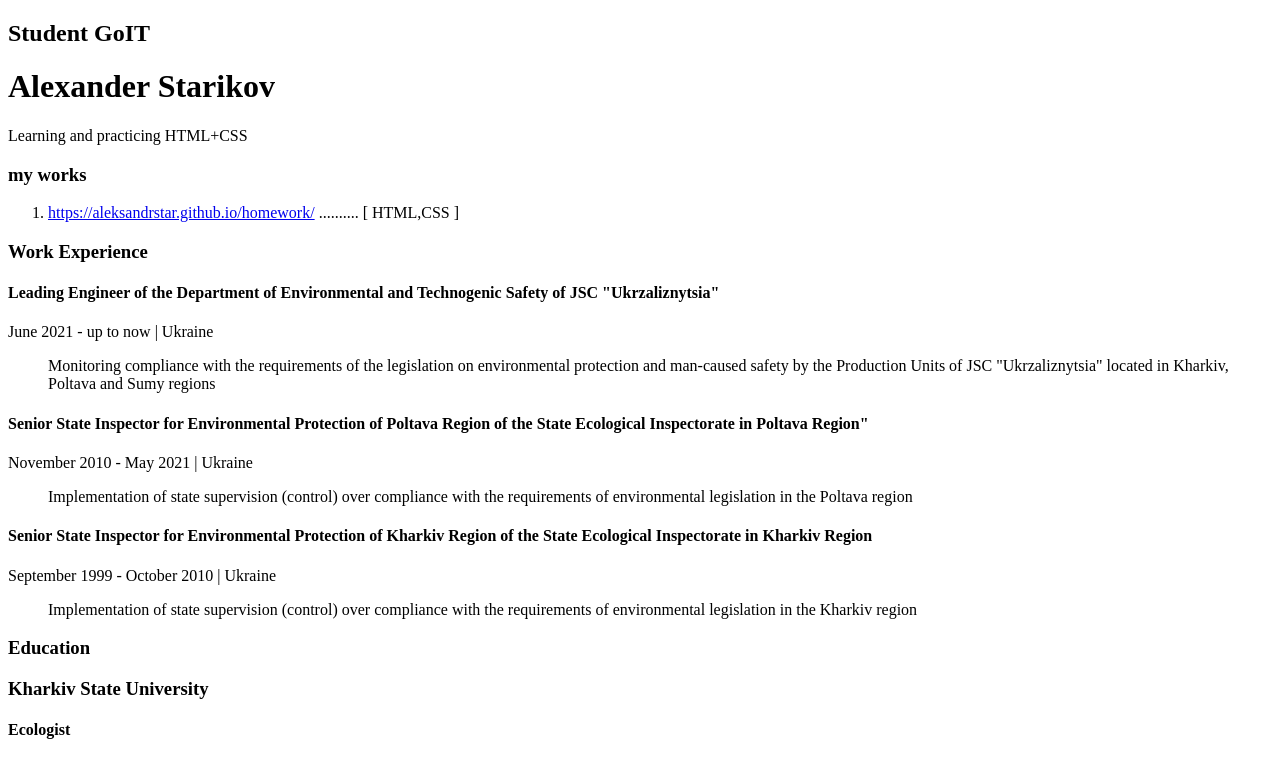
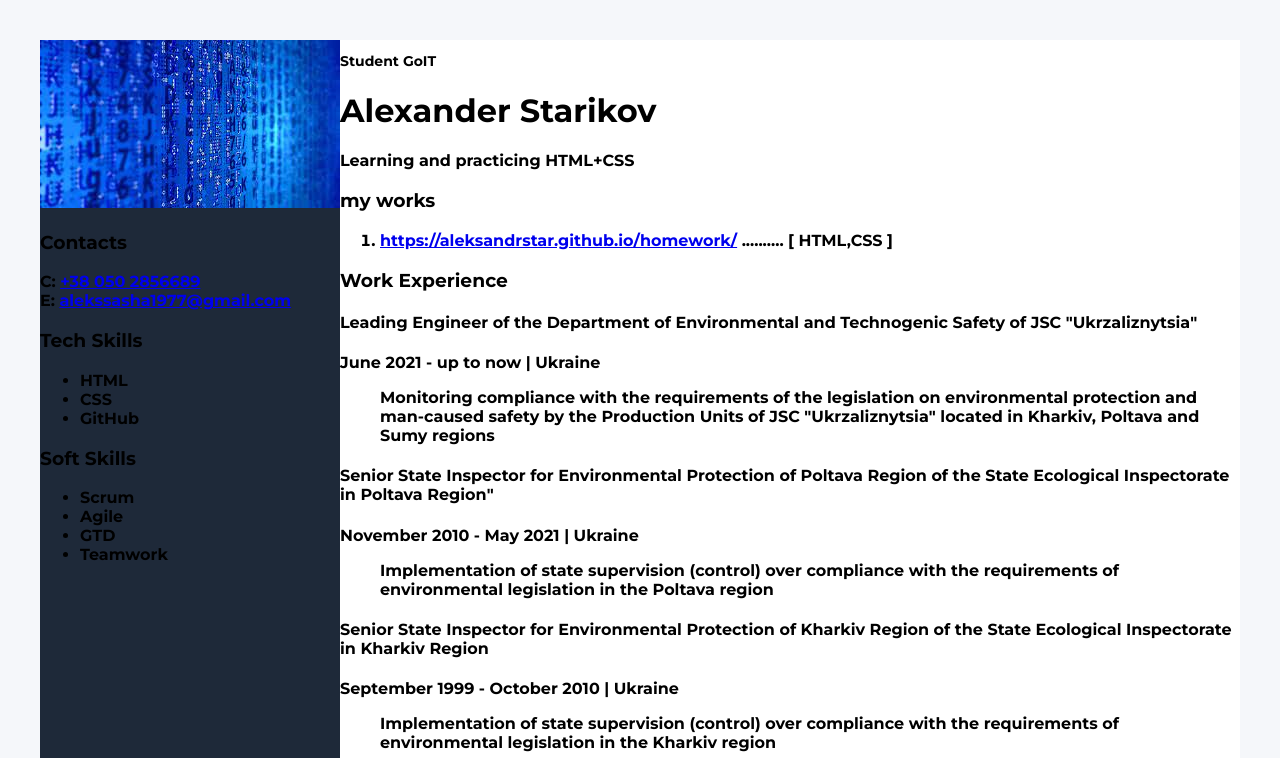
Before and after one commit to AleksandrStar/my-resume, a plain HTML site: page index.html in a window 1280 px wide. Shown: the top 758 px of the page. Drawn offline with Linux system fonts and the light colour scheme.

Commit message:
начал добавлять стили

```diff
--- /dev/null
+++ b/css/style.css
@@ -0,0 +1,30 @@
+body {
+  font-family: "Montserrat", sans-serif;
+  background-color: #f5f7fa;
+}
+
+.mein-container {
+  display: flex;
+  flex-direction: row-reverse;
+  width: 1200px;
+  background-color: #fff;
+  margin: 40px auto;
+}
+.about-me {
+  font-size: 14px;
+  font-weight: 700;
+  color: #000;
+}
+
+.about-me-sections {
+  background: ;
+}
+.my-works-sections {
+}
+.my-works-experience-sections {
+}
+.my-education-sections {
+}
+.sidebar-setctions {
+  background-color: #1e2939;
+}
--- a/index.html
+++ b/index.html
@@ -5,24 +5,29 @@
     <meta http-equiv="X-UA-Compatible" content="IE=edge">
     <meta name="viewport" content="width=device-width, initial-scale=1.0">
     <title>My resume</title>
+    <link rel="preconnect" href="https://fonts.googleapis.com">
+    <link rel="preconnect" href="https://fonts.gstatic.com" crossorigin>
+    <link href="https://fonts.googleapis.com/css2?family=Montserrat:ital,wght@0,700;1,400&display=swap" rel="stylesheet">
+
+    <link rel="stylesheet" href="css/style.css">
 </head>
 <body>
 
     <!-- mein container-->
-    <div>
+    <div class="mein-container">
         <!-- mein content sections-->
-        <div>
-            <!-- about me section-->
-            <div>
+        <div class="mein-content-sections">
+            <!-- about me sections-->
+            <div class="about-me-sections">
 
-                <h2>Student GoIT</h2>
+                <h2 class="about-me"> Student GoIT</h2>
                 <h1>Alexander Starikov</h1>
 
                 <p>Learning and practicing HTML+CSS</p>
             </div>
 
             <!--my working sections sections-->
-            <div>
+            <div class="my-works-sections">
                 <h3>my works</h3>
 
                 <ol>
@@ -35,7 +40,7 @@
             </div>
 
             <!--my work experience-->
-            <div>
+            <div class="my-works-experience-sections">
                 <h3>Work Experience</h3>
 
                 <!--Company 3-->
@@ -74,7 +79,7 @@
                 </div>
             </div>
                 <!--My education setctions-->
-                <div>
+                <div class="my-education-sections">
                     <h3>Education</h3>
                     <h3>Kharkiv State University</h3>
                     <h4>Ecologist</h4>
@@ -84,7 +89,7 @@
         </div>
 
         <!-- sidebar setctions-->
-        <aside>
+        <aside class="sidebar-setctions">
             <img src="img/download.jpg" alt="photo">
 
             <!-- contacts setctions-->
```
